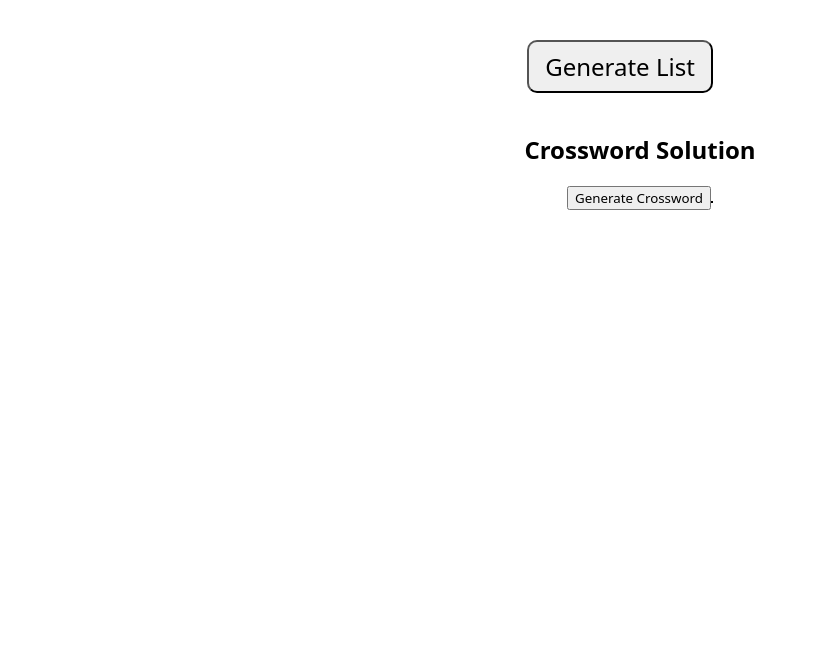
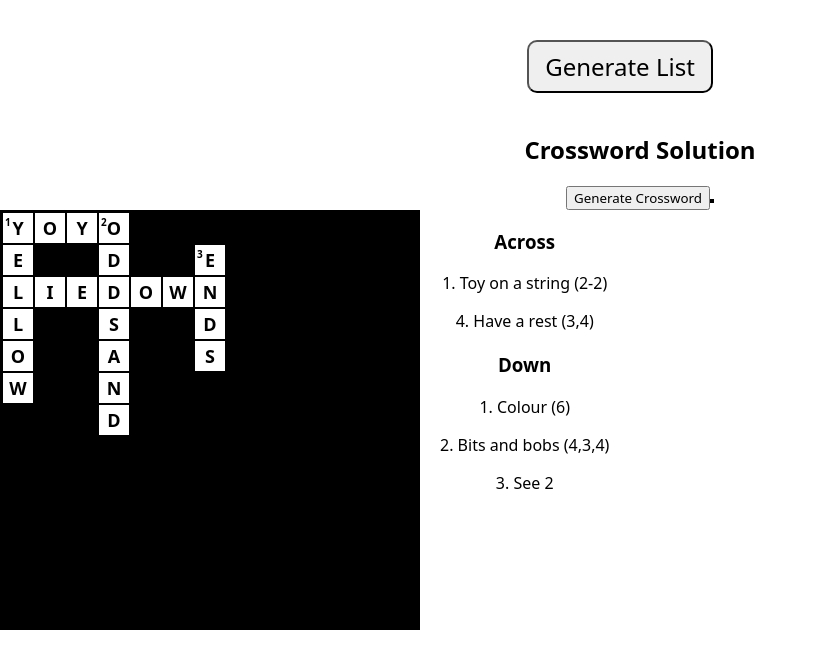
Before and after one commit to francescacallard/times-cross-word, a React (Create React App) app: page / in a window 1280 px wide. Shown: the top 668 px of the page, without its empty margins (0-817 px from the left). Built offline with nearby package versions, Linux system fonts and the light colour scheme.

Commit message:
adding the test data structre crossword

```diff
--- /dev/null
+++ b/src/components/Crossword/index.jsx
@@ -0,0 +1,58 @@
+import React from 'react';
+import './styles.css'; // You'll need to create this CSS file
+
+export const Crossword = ({ data }) => {
+  const { dimensions, entries } = data;
+
+  // Create an empty grid
+  const grid = Array(dimensions.rows).fill().map(() => Array(dimensions.cols).fill(null));
+
+  // Fill the grid with entries
+  entries.forEach(entry => {
+    const { position, direction, length, solution } = entry;
+    for (let i = 0; i < length; i++) {
+      if (direction === 'across') {
+        grid[position.y][position.x + i] = {
+          letter: solution[i],
+          number: i === 0 ? entry.humanNumber : null
+        };
+      } else {
+        grid[position.y + i][position.x] = {
+          letter: solution[i],
+          number: i === 0 ? entry.humanNumber : null
+        };
+      }
+    }
+  });
+
+  return (
+    <div className="crossword">
+      <div className="grid">
+        {grid.map((row, rowIndex) => (
+          <div key={rowIndex} className="row">
+            {row.map((cell, colIndex) => (
+              <div key={`${rowIndex}-${colIndex}`} className={`cell ${cell ? 'filled' : 'empty'}`}>
+                {cell && cell.number && <span className="number">{cell.number}</span>}
+                {cell && <span className="letter">{cell.letter}</span>}
+              </div>
+            ))}
+          </div>
+        ))}
+      </div>
+      <div className="clues">
+        <div className="across">
+          <h3>Across</h3>
+          {entries.filter(entry => entry.direction === 'across').map(entry => (
+            <p key={entry.id}>{entry.humanNumber}. {entry.clue}</p>
+          ))}
+        </div>
+        <div className="down">
+          <h3>Down</h3>
+          {entries.filter(entry => entry.direction === 'down').map(entry => (
+            <p key={entry.id}>{entry.humanNumber}. {entry.clue}</p>
+          ))}
+        </div>
+      </div>
+    </div>
+  );
+};
--- /dev/null
+++ b/src/components/Crossword/styles.css
@@ -0,0 +1,45 @@
+.crossword {
+  display: flex;
+  font-family: Arial, sans-serif;
+}
+
+.grid {
+  border: 2px solid black;
+}
+
+.row {
+  display: flex;
+}
+
+.cell {
+  width: 30px;
+  height: 30px;
+  border: 1px solid black;
+  display: flex;
+  justify-content: center;
+  align-items: center;
+  position: relative;
+}
+
+.cell.empty {
+  background-color: black;
+}
+
+.number {
+  position: absolute;
+  top: 2px;
+  left: 2px;
+  font-size: 10px;
+}
+
+.letter {
+  font-size: 18px;
+}
+
+.clues {
+  margin-left: 20px;
+}
+
+.across, .down {
+  margin-bottom: 20px;
+}
--- a/src/components/GenerateSolution/index.jsx
+++ b/src/components/GenerateSolution/index.jsx
@@ -7,11 +7,6 @@ export const GenerateSolution = () => {
   console.log("from solution", randomList)
   const gridSize = 15
 
-  // useEffect(() => {
-  //   if (randomList.length === 22) {
-  //     generateCrossword();
-  //   }
-  // }, [randomList])
 
   const handleGenerateCrossword = () => {
     generateCrossword();
--- a/src/routes/Index/index.tsx
+++ b/src/routes/Index/index.tsx
@@ -3,15 +3,104 @@ import { useIntl } from 'react-intl'
 import logo from 'logo.svg'
 import { GenerateList } from 'components/GenerateList'
 import { GenerateSolution } from 'components/GenerateSolution'
+import { Crossword } from 'components/Crossword'
 import 'App.css'
 
 const Index: React.FC = () => {
   const { formatMessage } = useIntl()
 
+  const crosswordData = {
+    id: 'simple/1',
+    number: 1,
+    name: 'Simple Crossword #1',
+    date: 1542326400000,
+    entries: [
+      {
+        id: '1-across',
+        number: 1,
+        humanNumber: '1',
+        clue: 'Toy on a string (2-2)',
+        direction: 'across',
+        length: 4,
+        group: ['1-across'],
+        position: { x: 0, y: 0 },
+        separatorLocations: {
+          '-': [2],
+        },
+        solution: 'YOYO',
+      },
+      {
+        id: '4-across',
+        number: 4,
+        humanNumber: '4',
+        clue: 'Have a rest (3,4)',
+        direction: 'across',
+        length: 7,
+        group: ['4-across'],
+        position: { x: 0, y: 2 },
+        separatorLocations: {
+          ',': [3],
+        },
+        solution: 'LIEDOWN',
+      },
+      {
+        id: '1-down',
+        number: 1,
+        humanNumber: '1',
+        clue: 'Colour (6)',
+        direction: 'down',
+        length: 6,
+        group: ['1-down'],
+        position: { x: 0, y: 0 },
+        separatorLocations: {},
+        solution: 'YELLOW',
+      },
+      {
+        id: '2-down',
+        number: 2,
+        humanNumber: '2',
+        clue: 'Bits and bobs (4,3,4)',
+        direction: 'down',
+        length: 7,
+        group: ['2-down', '3-down'],
+        position: { x: 3, y: 0 },
+        separatorLocations: {
+          ',': [4, 7],
+        },
+        solution: 'ODDSAND',
+      },
+      {
+        id: '3-down',
+        number: 3,
+        humanNumber: '3',
+        clue: 'See 2',
+        direction: 'down',
+        length: 4,
+        group: ['2-down', '3-down'],
+        position: {
+          x: 6,
+          y: 1,
+        },
+        separatorLocations: {},
+        solution: 'ENDS',
+      },
+    ],
+    solutionAvailable: true,
+    dateSolutionAvailable: 1542326400000,
+    dimensions: {
+      cols: 13,
+      rows: 13,
+    },
+    crosswordType: 'quick',
+  }
+
+
   return (
     <div className="App">
       <GenerateList />
       <GenerateSolution />
+      <Crossword data={crosswordData} />
+
     </div>
   );
 }
```
